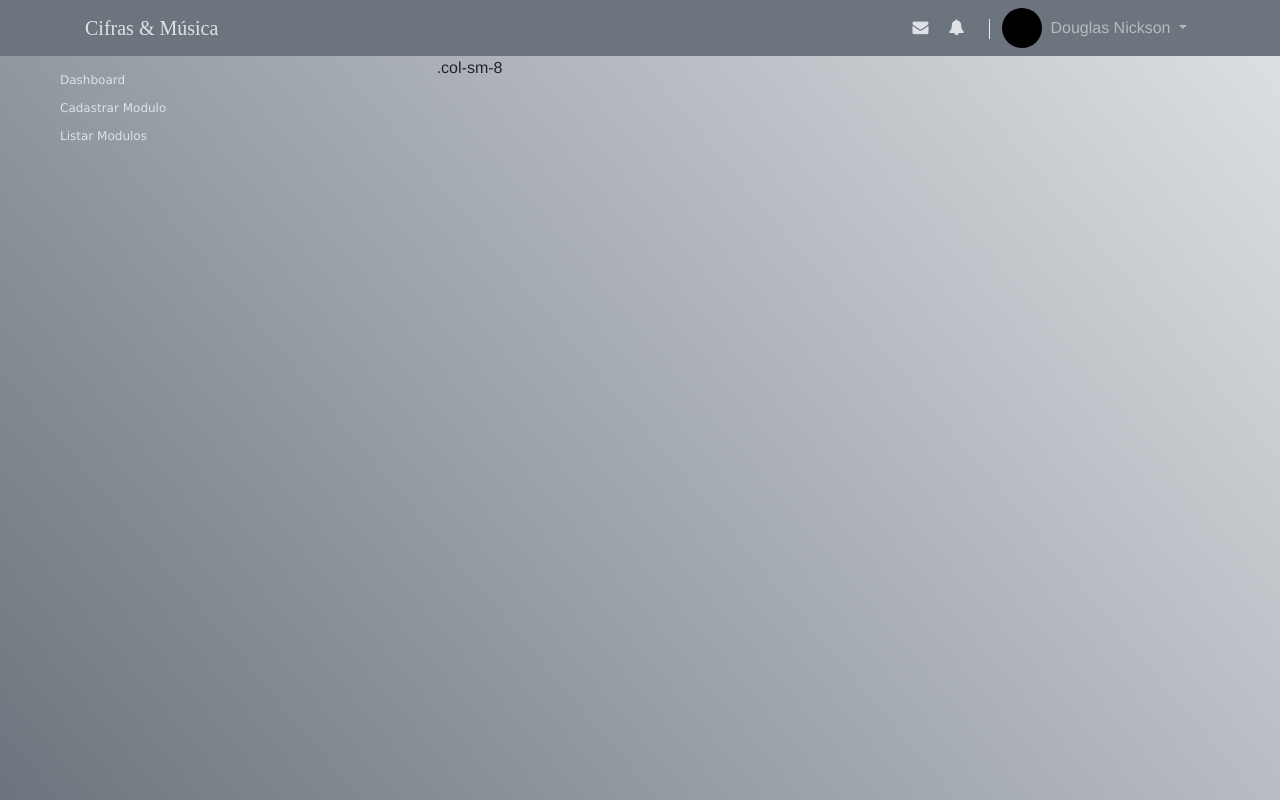
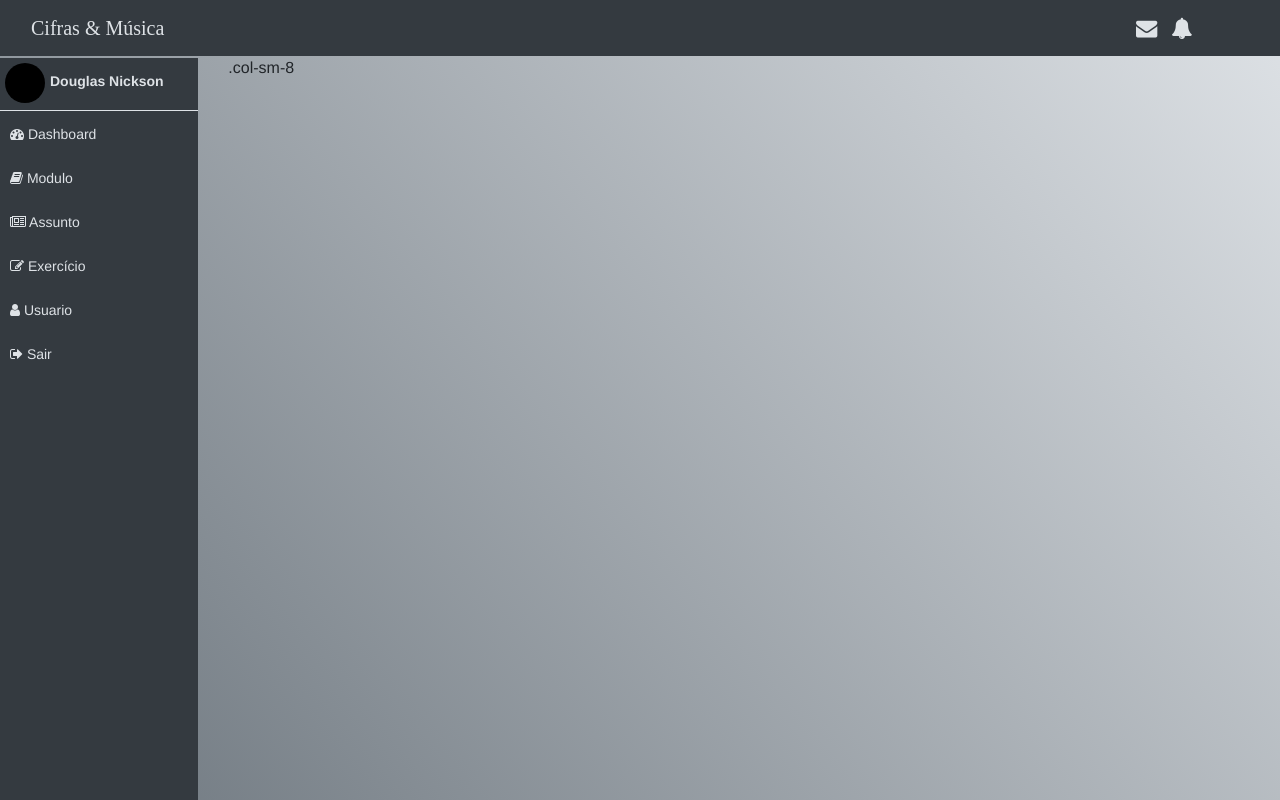
Before and after one commit to douglasnickson/Cifras-Musica-WEB, a plain HTML site: page index.html in a window 1280 px wide. Drawn offline with Linux system fonts and the light colour scheme.

Commit message:
NavBar e Sidebar alteradas

```diff
--- a/css/style.css
+++ b/css/style.css
@@ -23,67 +23,84 @@
     color: #dee2e6;
     }
 
-.img-perfil {
-    width: 40px;
-    height: 40px;
-    background-color: black;
-    border-radius: 20px;
-}
-
-.navbar-nav>li>a, footer .nav a {
-	color: #dee2e6;
-}
-
-.navbar-nav>li>a:hover, footer .nav a:hover {
-	color: #e9ecef;
-	background: none;
-}
-
 .nav-icons {
-    margin: 8px 0px 0px 0px;
-    width: 100px;
+    margin: 6px 0px 0px 0px;
+    width: 120px;
     height: 30px;
 }
 
-.fa-md {
-    padding: 0 10px 0 10px;
+.fa-lg {
+    padding: 5px 7px 0 7px;
 }
 
 .divisor{
 	width: 1px;
 	height: 20px;
 	background: #e9ecef;
-	margin: 3px 0px 0 15px;
+	margin: 3px 0px 0 5px;
+}
+
+.navbar-nav>li>a, footer .nav a {
+    color: #dee2e6;
+}
+
+.navbar-nav>li>a:hover, footer .nav a:hover {
+    color: #e9ecef;
+    background: none;
 }
 
 /* -- Menu Lateral -- */
 .nav-side-menu {
+    font-family: Helvetica,Arial,sans-serif;
     color: #dee2e6;
     overflow: auto;
-    margin-top: 10px;
-    font-family: Verdana, Geneva, Tahoma, sans-serif;
-    font-size: 12px;
+    font-size: 14px;
+    margin-bottom: -9999px;
+    padding-bottom: 9999px;
 }
 
 .nav-side-menu ul {
     list-style: none;
+    display: block;
+    border-top: 1px solid;
+    margin-top: 10px;
 }
 
 .nav-side-menu li {
-    padding: 5px 0px 5px 0px;;
+    padding-top: 3px;
+
 }
 
 .nav-side-menu a {
+    display: block;
     color: #dee2e6;
-    width: 200px;
-    padding: 7px 20px 7px 20px;;
+    padding: 10px;
+    text-decoration: none;
 }
 
 .nav-side-menu a:hover {
     background: #4f5b69;
-    border-radius: 3px;
-    padding: 7px 20px 7px 20px;;
 }
+
+.col-sm-2 {
+    padding-left: 0;
+    margin-top: 2px;
+}
+
+.img-perfil {
+    width: 40px;
+    height: 40px;
+    background-color: black;
+    border-radius: 20px;
+    margin: 5px 5px;
+    float: left;
+}
+
+.nome-perfil {
+    margin-top: 5px;
+    font-weight: bold;
+}
+
 
 /* -- Conteudo -- */
 
--- a/index.html
+++ b/index.html
@@ -27,49 +27,49 @@
 
 </head>
 <body>
+
 <!-- Navbar -->
-<nav class="navbar navbar-expand-sm bg-secondary navbar-dark">
-    <div class="container">
+<nav class="navbar navbar-expand-sm bg-dark navbar-dark">
+
+    <div class="container-fluid">
+
         <div class="navbar-header">
-                <button class="navbar-toggler" type="button" data-toggle="collapse" data-target="#navbarSupportedContent" aria-controls="navbarSupportedContent" aria-expanded="false" aria-label="Toggle navigation">
-                    <span class="navbar-toggler-icon"></span>
-                </button>
             <a class="navbar-brand" href="#"><span class="logo">Cifras & Música</span></a>
         </div>
-        <div class="nav navbar-nav navbar-right">
-            <ul class="nav navbar-nav nav-icons fa-ul">
-                <li class="dropdown"><a href="#" aria-expanded="false"><span class="fa-md fa fa-envelope"></span></a></li>
-                <li class="dropdown"><a href="#" aria-expanded="false"><span class="fa-md fa fa-bell"></span></a></li>
-                <li class="divisor" role="separator"></li>
-            </ul>
-            <div class="collapse navbar-collapse" id="navbarSupportedContent">
-                <div class="img-perfil nav-item"></div>
-                <div class="nav-item dropdown">
-                    <a class="nav-link dropdown-toggle" data-toggle="dropdown" href="#">Douglas Nickson
-                    <span class="caret"></span></a>
-                    <ul class="dropdown-menu">
-                        <li><a class="dropdown-item" href="#">Configurações</a></li>
-                        <li><a class="dropdown-item" href="#">Perfil</a></li>
-                        <li><a class="dropdown-item" href="#">Sair</a></li>
-                    </ul>
-                </div>
-            </div>
-        </div>
+
+        <ul class="nav navbar-nav navbar-right nav-icons fa-ul">
+            <li class="dropdown"><a href="#" aria-expanded="false"><span class="fa-lg fa fa-envelope"></span></a></li>
+            <li class="dropdown"><a href="#" aria-expanded="false"><span class="fa-lg fa fa-bell"></span></a></li>
+            <li class="dropdown">
+                <button class="navbar-toggler collapsed" type="button" data-toggle="collapse" data-target="#barra">
+                    <i class="fa fa-bars" aria-hidden="true"></i>
+                </button>
+            </li>
+        </ul>
+
     </div>
+
 </nav> <!-- Fim Navbar-->
-<section id="conteudo">
+
+<div class="container-fluid">
     <div class="row">
-        <div class="col-sm-4">
-            <div class="nav-side-menu">
-                <ul>
-                    <li><a href="#">Dashboard</a></li>
-                    <li><a href="#">Cadastrar Modulo</a></li>
-                    <li><a href="#">Listar Modulos</a></li>
+        <div class="col-sm-2">
+            <div class="nav-side-menu bg-dark">
+                <div class="img-perfil"></div>
+                <span class="nav-link nome-perfil">Douglas Nickson</span>
+                <ul class="nav menu">
+                    <li><a href="#"><i class="fa fa-dashboard" aria-hidden="true"></i> Dashboard</a></li>
+                    <li><a href="#"><i class="fa fa-book" aria-hidden="true"></i> Modulo</a></li>
+                    <li><a href="#"><i class="fa fa-newspaper-o" aria-hidden="true"></i> Assunto</a></li>
+                    <li><a href="#"><i class="fa fa-pencil-square-o" aria-hidden="true"></i> Exercício</a></li>
+                    <li><a href="#"><i class="fa fa-user" aria-hidden="true"></i> Usuario</a></li>
+                    <li><a href="#"><i class="fa fa-sign-out" aria-hidden="true"></i> Sair</a></li>
+
                 </ul>
             </div>
         </div>
         <div class="col-sm-8">.col-sm-8</div>
     </div>
-</section>
+</div>
 </body>
 </html>
```
